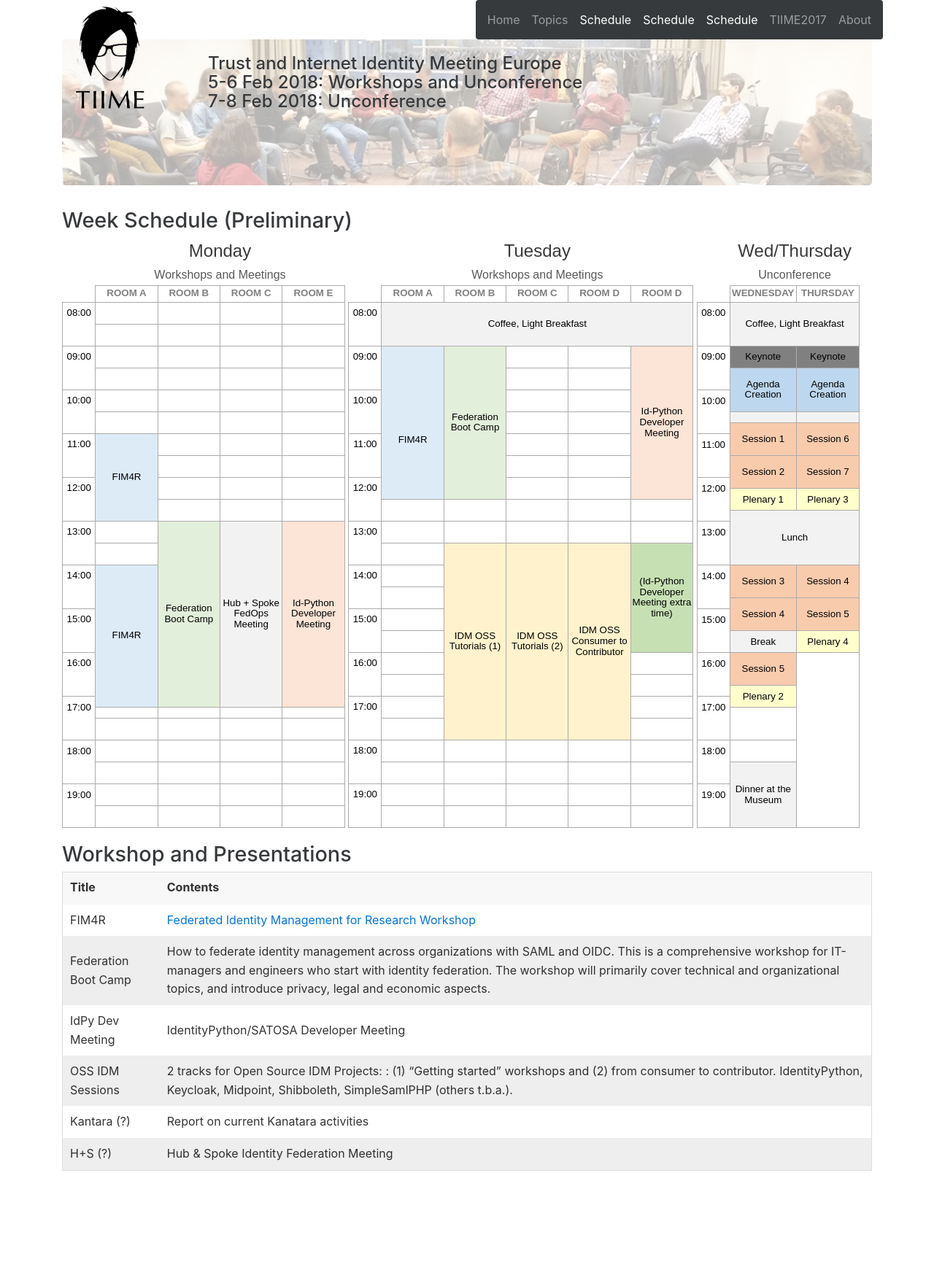
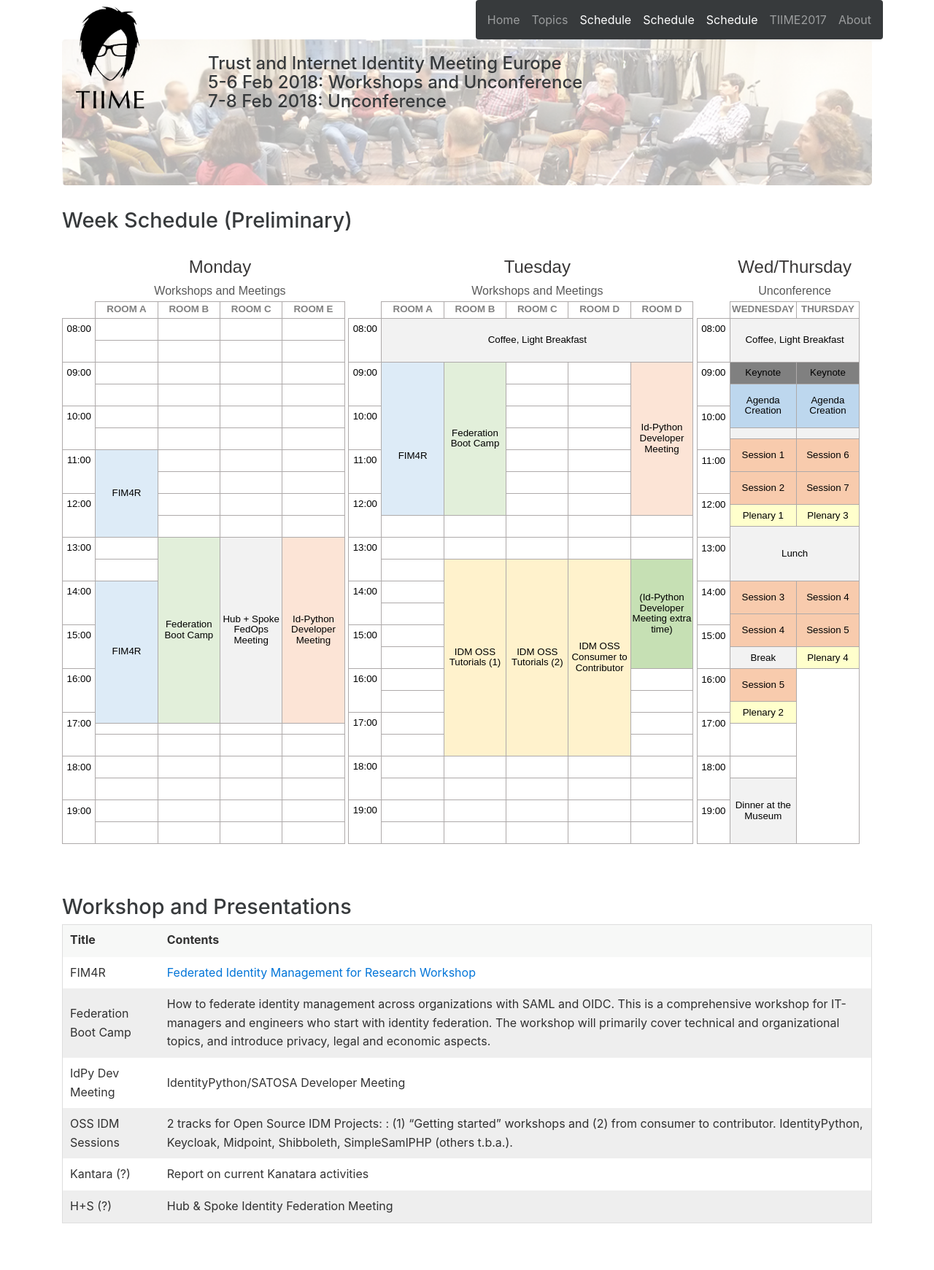
Before and after one commit to razvancuceu/TiimeworkshopEu, a Jekyll site: the page built from schedule.md, in a window 1280 px wide. Shown: the whole page at 73% size. Built offline with Jekyll 4.4.1, drawn with Linux system fonts in a browser that asks for light colours; before the commit the page ends 1669 px from its top, so only the background shows below that.

Commit message:
Added margins to tables

```diff
--- a/css/main.scss
+++ b/css/main.scss
@@ -185,6 +185,7 @@
     display: block;
     width: 100%;
     overflow: hidden;
+    margin: 30px 0 50px 0;
     div{
         display: inline-block;
         vertical-align: top;
```
Also changed, not shown: 2 other files.
